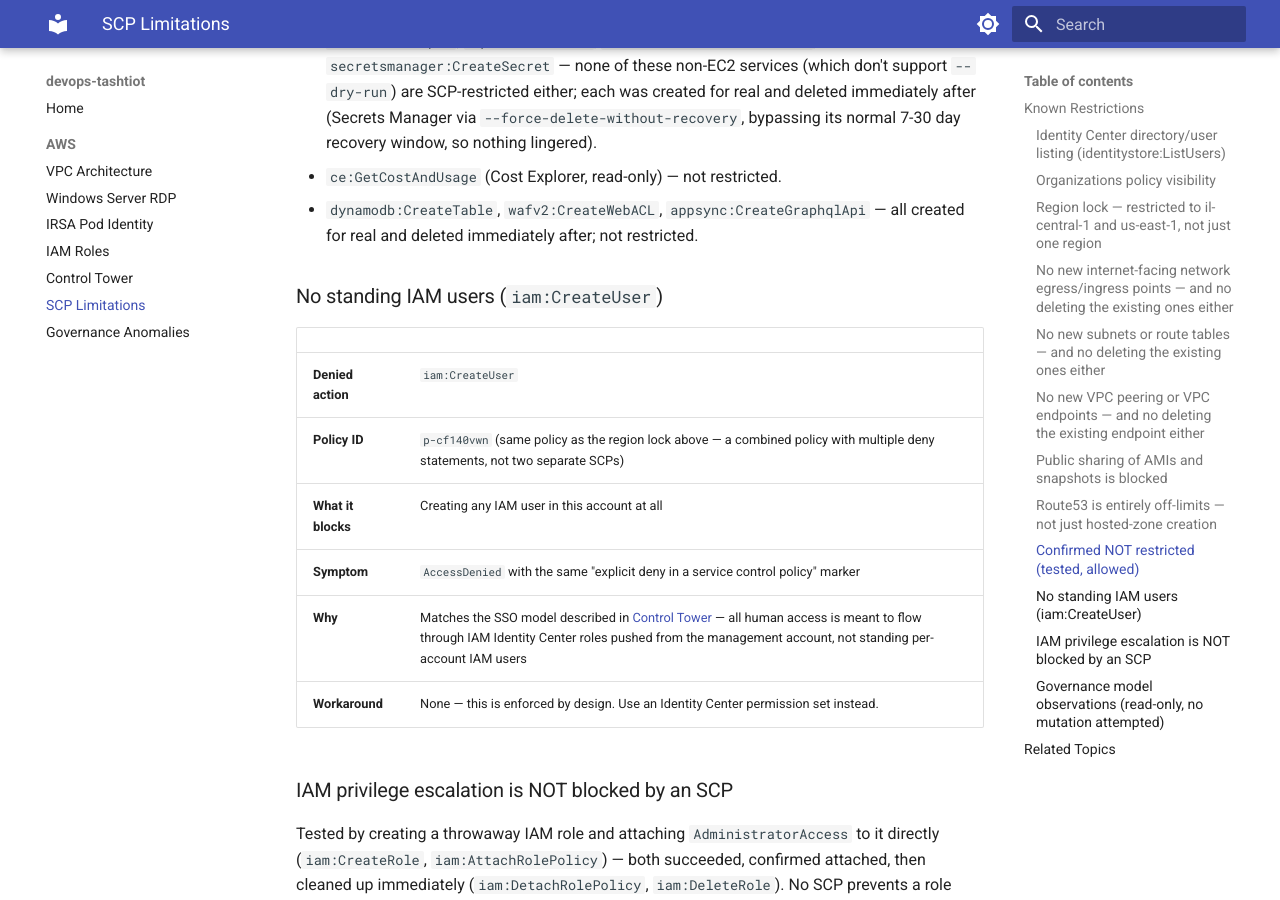
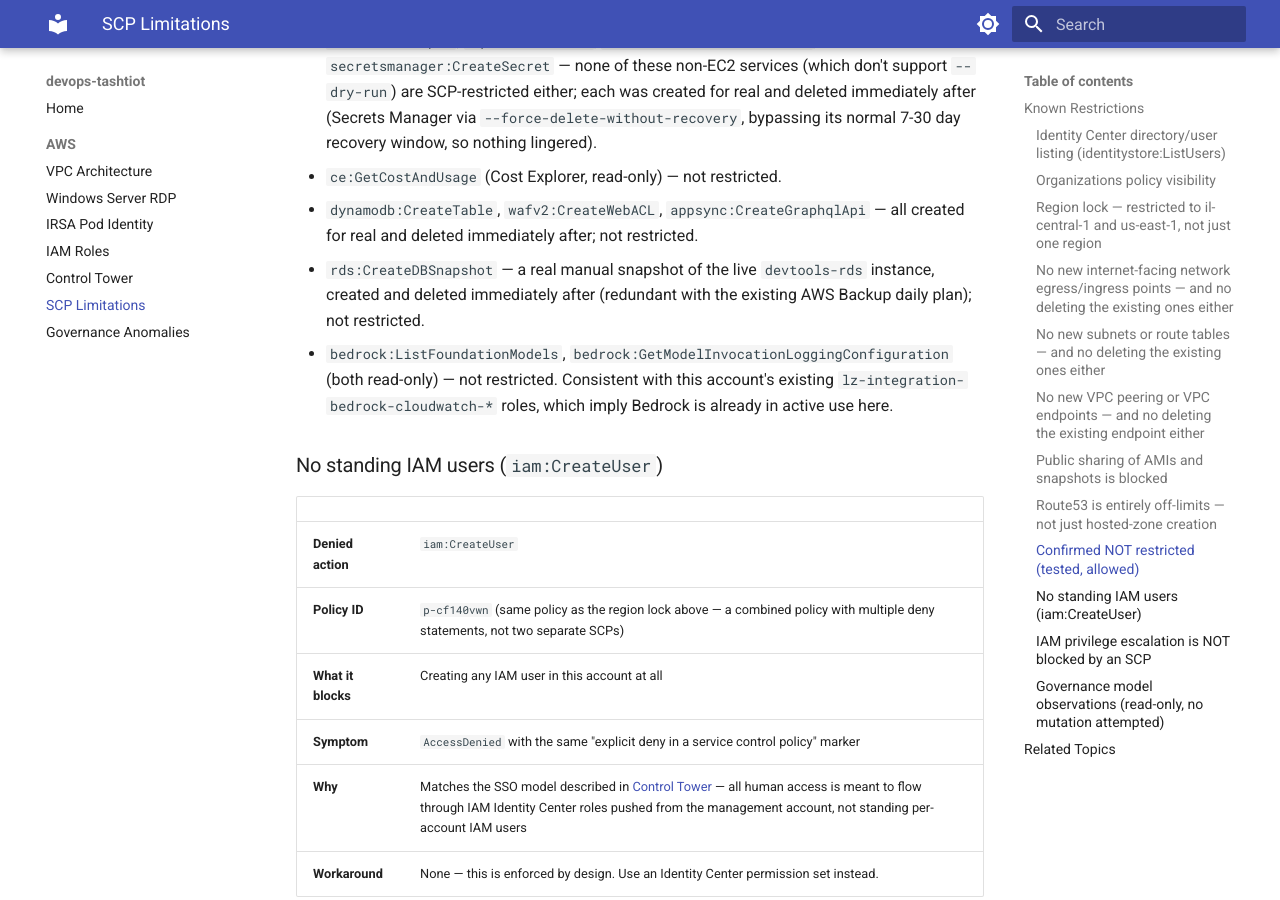
Before and after one commit to devops-tashtiot/devops-tashtiot.github.io, an MkDocs documentation site: the page built from docs-src/aws/scp-limitations.md, in a window 1280 px wide and 900 px high, scrolled down 6113 px. Built offline with MkDocs 1.6.1 and Material for MkDocs 9.7.7, drawn with Linux system fonts in a browser that asks for light colours.

Commit message:
docs: confirm RDS manual snapshots and Bedrock read access unrestricted

```diff
--- a/docs-src/aws/scp-limitations.md
+++ b/docs-src/aws/scp-limitations.md
@@ -190,6 +190,12 @@
 - `ce:GetCostAndUsage` (Cost Explorer, read-only) — not restricted.
 - `dynamodb:CreateTable`, `wafv2:CreateWebACL`, `appsync:CreateGraphqlApi` — all created for
   real and deleted immediately after; not restricted.
+- `rds:CreateDBSnapshot` — a real manual snapshot of the live `devtools-rds` instance, created
+  and deleted immediately after (redundant with the existing AWS Backup daily plan); not
+  restricted.
+- `bedrock:ListFoundationModels`, `bedrock:GetModelInvocationLoggingConfiguration` (both
+  read-only) — not restricted. Consistent with this account's existing
+  `lz-integration-bedrock-cloudwatch-*` roles, which imply Bedrock is already in active use here.
 
 ### No standing IAM users (`iam:CreateUser`)
 
```
